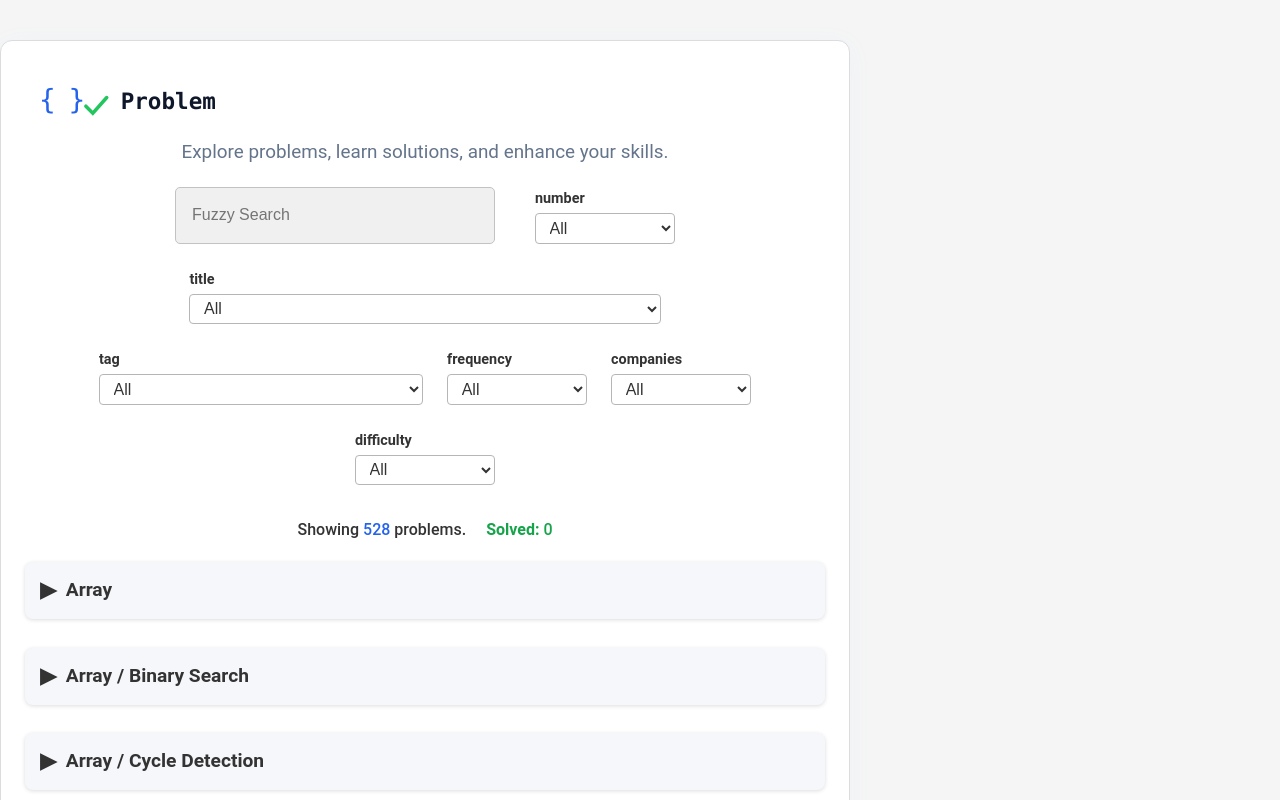
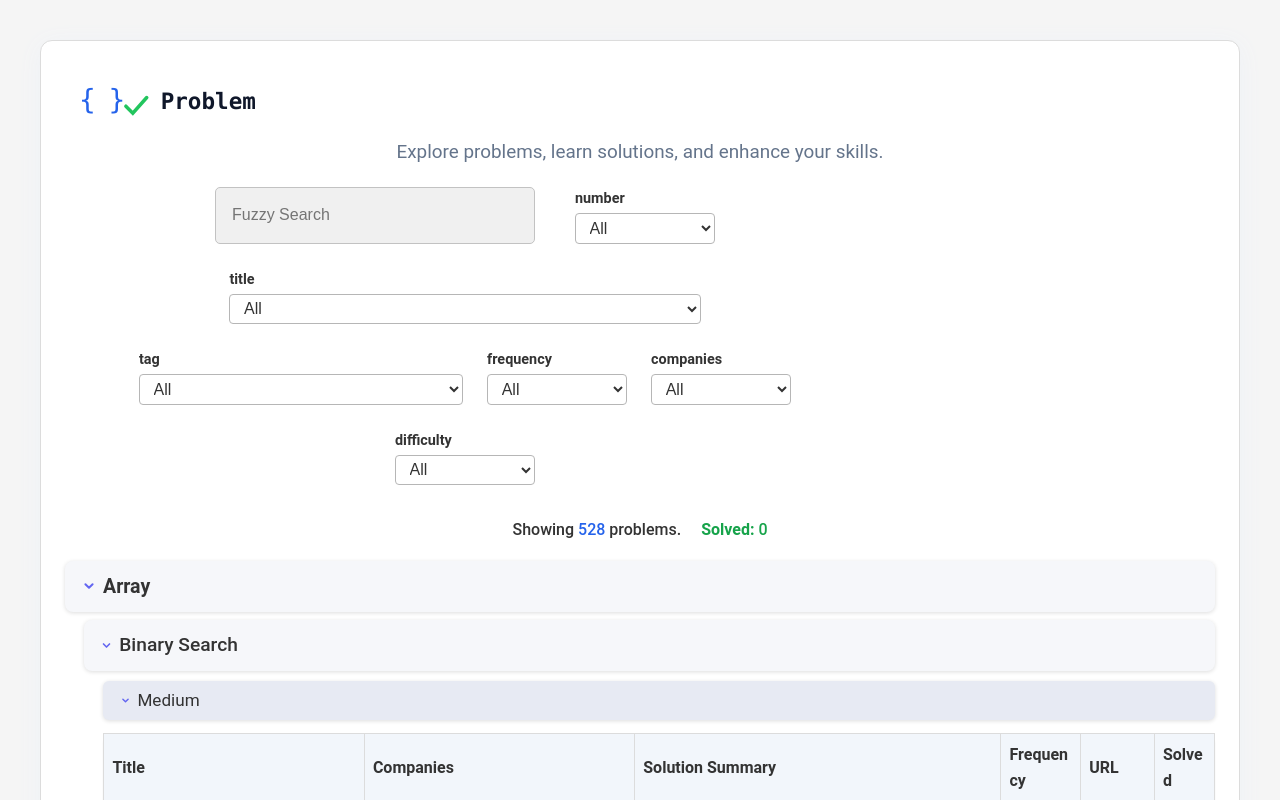
Before and after one commit to mittaliitr/my-vite-test-app, a React (Vite) app: page / in a window 1280 px wide. Shown: the top 800 px of the page. Built offline with nearby package versions, Linux system fonts and the light colour scheme.

Commit message:
Describe changes

```diff
--- a/src/components/HomePage.jsx
+++ b/src/components/HomePage.jsx
@@ -1,10 +1,36 @@
-import React, { useState, useEffect } from 'react'
+import React, { useState, useEffect, useRef } from 'react'
 import { Link } from 'react-router-dom'
 import Fuse from 'fuse.js'
 import './HomePage.css'
 import Logo from './Logo'
 
 const SOLVED_STORAGE_KEY = "leetcode_solved_problems"
+
+// Fancy chevron, as before
+function FancyChevron({ open, style = {}, size = 18 }) {
+  return (
+    <svg
+      style={{
+        transition: 'transform 0.2s',
+        transform: open ? 'rotate(0deg)' : 'rotate(-90deg)',
+        verticalAlign: 'middle',
+        ...style,
+      }}
+      width={size}
+      height={size}
+      viewBox="0 0 20 20"
+      fill="none"
+    >
+      <polyline
+        points="6 8 10 12 14 8"
+        stroke="#6366f1"
+        strokeWidth="2.2"
+        strokeLinecap="round"
+        strokeLinejoin="round"
+      />
+    </svg>
+  )
+}
 
 export default function HomePage({ problems }) {
   // Solved state per problem
@@ -16,12 +42,10 @@ export default function HomePage({ problems }) {
     }
   });
 
-  // Save solved state to localStorage whenever it changes
   useEffect(() => {
     localStorage.setItem(SOLVED_STORAGE_KEY, JSON.stringify(solved))
   }, [solved])
 
-  // Helper to toggle solved status
   const toggleSolved = (number) => {
     setSolved(prev => ({
       ...prev,
@@ -29,7 +53,6 @@ export default function HomePage({ problems }) {
     }))
   }
 
-  // Filters and fuzzy search logic (same as before)
   const [filters, setFilters] = useState({
     number: '',
     title: '',
@@ -39,8 +62,14 @@ export default function HomePage({ problems }) {
     difficulty: '',
   })
   const [search, setSearch] = useState('')
+
+  // Expand states for each level
   const [openTags, setOpenTags] = useState({})
+  const [openSubTags, setOpenSubTags] = useState({})
   const [openDifficulties, setOpenDifficulties] = useState({})
+
+  // Ensure default open is only set once after first grouping
+  const initialized = useRef(false);
 
   const fuse = new Fuse(problems, {
     keys: [
@@ -79,15 +108,24 @@ export default function HomePage({ problems }) {
     ? fuse.search(search).map((result) => result.item)
     : filteredProblems
 
-  // -------- GROUPING LOGIC ----------
-  const groupedProblems = {}
+  // -------- NESTED GROUPING LOGIC --------
+  // groupedProblems[rootTag][subTag][difficulty] = [problems...]
+  const groupedProblems = {};
+
   searchResults.forEach((problem) => {
-    const tag = problem.tag || 'Other'
-    const difficulty = problem.difficulty || 'Medium'
-    if (!groupedProblems[tag]) groupedProblems[tag] = {}
-    if (!groupedProblems[tag][difficulty]) groupedProblems[tag][difficulty] = []
-    groupedProblems[tag][difficulty].push(problem)
-  })
+    let rootTag = 'Other', subTag = 'General';
+    if (problem.tag) {
+      const [root, ...rest] = problem.tag.split('/');
+      rootTag = root.trim();
+      subTag = rest.length > 0 ? rest.join('/').trim() : 'General';
+    }
+    const difficulty = problem.difficulty || 'Medium';
+
+    if (!groupedProblems[rootTag]) groupedProblems[rootTag] = {};
+    if (!groupedProblems[rootTag][subTag]) groupedProblems[rootTag][subTag] = {};
+    if (!groupedProblems[rootTag][subTag][difficulty]) groupedProblems[rootTag][subTag][difficulty] = [];
+    groupedProblems[rootTag][subTag][difficulty].push(problem);
+  });
 
   const freqOrder = {
     'Very High': 1,
@@ -95,35 +133,63 @@ export default function HomePage({ problems }) {
     'Medium': 3,
     'Low': 4,
     'Other': 5,
-  }
-  Object.keys(groupedProblems).forEach((tag) => {
-    Object.keys(groupedProblems[tag]).forEach((difficulty) => {
-      groupedProblems[tag][difficulty].sort((a, b) => {
+  };
+
+  Object.keys(groupedProblems).forEach((rootTag) => {
+    Object.keys(groupedProblems[rootTag]).forEach((subTag) => {
+      Object.keys(groupedProblems[rootTag][subTag]).forEach((difficulty) => {
+        groupedProblems[rootTag][subTag][difficulty].sort((a, b) => {
           const fa = freqOrder[a.frequency] || 99
           const fb = freqOrder[b.frequency] || 99
           if (fa !== fb) return fa - fb
           return (a.title || '').localeCompare(b.title || '')
-      })
-    })
-  })
+        });
+      });
+    });
+  });
 
-  const toggleTag = (tag) => {
-    setOpenTags((prev) => ({ ...prev, [tag]: !prev[tag] }))
+  // Expand/collapse toggles for all three levels
+  const toggleTag = (rootTag) => setOpenTags((prev) => ({ ...prev, [rootTag]: !prev[rootTag] }))
+  const toggleSubTag = (rootTag, subTag) => {
+    const key = `${rootTag}//${subTag}`;
+    setOpenSubTags((prev) => ({ ...prev, [key]: !prev[key] }));
   }
-  const toggleDifficulty = (tag, difficulty) => {
-    setOpenDifficulties((prev) => ({
-      ...prev,
-      [tag + '-' + difficulty]: !prev[tag + '-' + difficulty],
-    }))
+  const toggleDifficulty = (rootTag, subTag, difficulty) => {
+    const key = `${rootTag}//${subTag}//${difficulty}`;
+    setOpenDifficulties((prev) => ({ ...prev, [key]: !prev[key] }));
   }
+
+  // --- Expand all on first render after grouping
+  useEffect(() => {
+    if (initialized.current) return;
+
+    // Only set on first render after grouping is ready
+    const _openTags = {};
+    const _openSubTags = {};
+    const _openDifficulties = {};
+    Object.keys(groupedProblems).forEach((rootTag) => {
+      _openTags[rootTag] = true;
+      Object.keys(groupedProblems[rootTag]).forEach((subTag) => {
+        const subKey = `${rootTag}//${subTag}`;
+        _openSubTags[subKey] = true;
+        Object.keys(groupedProblems[rootTag][subTag]).forEach((difficulty) => {
+          const difficultyKey = `${rootTag}//${subTag}//${difficulty}`;
+          _openDifficulties[difficultyKey] = true;
+        });
+      });
+    });
+    setOpenTags(_openTags);
+    setOpenSubTags(_openSubTags);
+    setOpenDifficulties(_openDifficulties);
+    initialized.current = true;
+    // eslint-disable-next-line
+  }, [searchResults.length, problems.length]);
 
   function handleFilterChange(field, value) {
     setFilters((prev) => ({ ...prev, [field]: value }))
   }
 
-  // ========== SOLVED COUNT ==========
   const totalSolved = Object.values(solved).filter(Boolean).length
-  // ==========
 
   return (
     <div className="home-container">
@@ -185,62 +251,77 @@ export default function HomePage({ problems }) {
       </div>
       {/* ====================================== */}
 
-      {/* --------- GROUPED DISPLAY ----------- */}
+      {/* --------- NESTED GROUPED DISPLAY ----------- */}
       {Object.keys(groupedProblems)
-        .filter((tag) => tag !== 'Other')
         .sort()
-        .map((tag) => (
-          <div key={tag} className="tag-section">
+        .map((rootTag) => (
+          <div key={rootTag} className="root-tag-section">
             <div
-              className="collapsible-header tag-collapsible"
-              onClick={() => toggleTag(tag)}
-              style={{ cursor: 'pointer' }}
-            >
-              <span
-                className="chevron"
+              className="collapsible-header root-tag-collapsible"
+              onClick={() => toggleTag(rootTag)}
               style={{
-                  marginRight: 8,
-                  transform: openTags[tag] ? 'rotate(90deg)' : '',
+                cursor: 'pointer',
+                fontSize: '1.22em',
+                fontWeight: 600,
+                marginTop: 18,
+                marginBottom: 4,
+                display: 'flex',
+                alignItems: 'center',
+                gap: 5
               }}
             >
-                ▶
-              </span>
-              {tag}
+              <FancyChevron open={!!openTags[rootTag]} />
+              {rootTag}
             </div>
-            {openTags[tag] && (
+            {openTags[rootTag] && (
               <div style={{ marginLeft: '1.2em' }}>
-                {Object.keys(groupedProblems[tag])
-                  .filter((difficulty) => difficulty !== 'Other')
+                {Object.keys(groupedProblems[rootTag])
+                  .sort()
+                  .map((subTag) => {
+                    const subKey = `${rootTag}//${subTag}`;
+                    return (
+                      <div key={subTag} className="subtag-section">
+                        <div
+                          className="collapsible-header subtag-collapsible"
+                          onClick={() => toggleSubTag(rootTag, subTag)}
+                          style={{
+                            cursor: 'pointer',
+                            fontWeight: 500,
+                            marginTop: 8,
+                            marginBottom: 3,
+                            display: 'flex',
+                            alignItems: 'center',
+                            gap: 5
+                          }}
+                        >
+                          <FancyChevron open={!!openSubTags[subKey]} size={15} />
+                          {subTag}
+                        </div>
+                        {openSubTags[subKey] && (
+                          <div style={{ marginLeft: '1.2em' }}>
+                            {Object.keys(groupedProblems[rootTag][subTag])
                               .sort()
                               .map((difficulty) => {
-                    const problemsInSection = groupedProblems[tag][difficulty]
-                    const isCollapsible = problemsInSection.length > 3
-                    const isOpen = openDifficulties[tag + '-' + difficulty]
+                                const difficultyKey = `${rootTag}//${subTag}//${difficulty}`;
+                                const problemsInSection = groupedProblems[rootTag][subTag][difficulty];
                                 return (
                                   <div key={difficulty} className="difficulty-section">
                                     <div
                                       className="collapsible-header difficulty-collapsible"
+                                      onClick={() => toggleDifficulty(rootTag, subTag, difficulty)}
                                       style={{
-                            cursor: isCollapsible ? 'pointer' : 'default',
-                          }}
-                          onClick={() => {
-                            if (isCollapsible) toggleDifficulty(tag, difficulty)
+                                        fontWeight: 400,
+                                        margin: '10px 0 3px',
+                                        cursor: 'pointer',
+                                        display: 'flex',
+                                        alignItems: 'center',
+                                        gap: 5
                                       }}
                                     >
-                          {isCollapsible && (
-                            <span
-                              className="chevron"
-                              style={{
-                                marginRight: 8,
-                                transform: isOpen ? 'rotate(90deg)' : '',
-                              }}
-                            >
-                              ▶
-                            </span>
-                          )}
+                                      <FancyChevron open={!!openDifficulties[difficultyKey]} size={13} />
                                       {difficulty}
                                     </div>
-                        {(isCollapsible ? isOpen : true) && (
+                                    {openDifficulties[difficultyKey] && (
                                       <table className="problems-table">
                                         <thead>
                                           <tr>
@@ -301,7 +382,12 @@ export default function HomePage({ problems }) {
                                       </table>
                                     )}
                                   </div>
-                    )
+                                );
+                              })}
+                          </div>
+                        )}
+                      </div>
+                    );
                   })}
               </div>
             )}
--- a/src/components/ProblemPage.css
+++ b/src/components/ProblemPage.css
@@ -496,3 +496,15 @@ body {
 .problem-iframe-container {
   margin-bottom: 16px;
 }
+body {
+  display: block;
+  min-height: 100vh;
+  background-color: #f5f5f5;
+}
+
+#root, .center-page {
+  min-height: 100vh;
+  display: flex;
+  justify-content: center;
+  align-items: center;
+}
```
Lines whose indentation alone changed are shown as unchanged.
